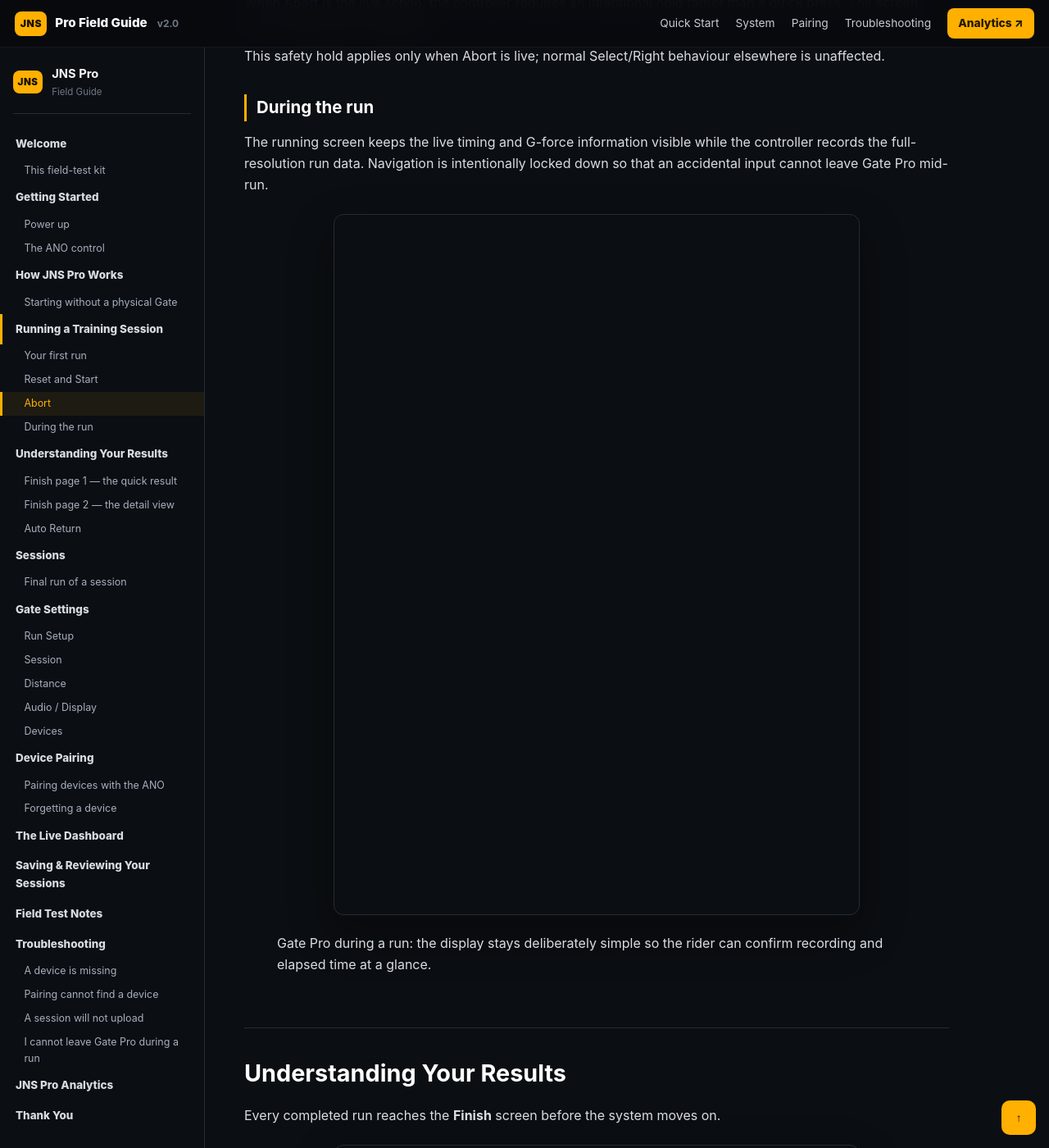
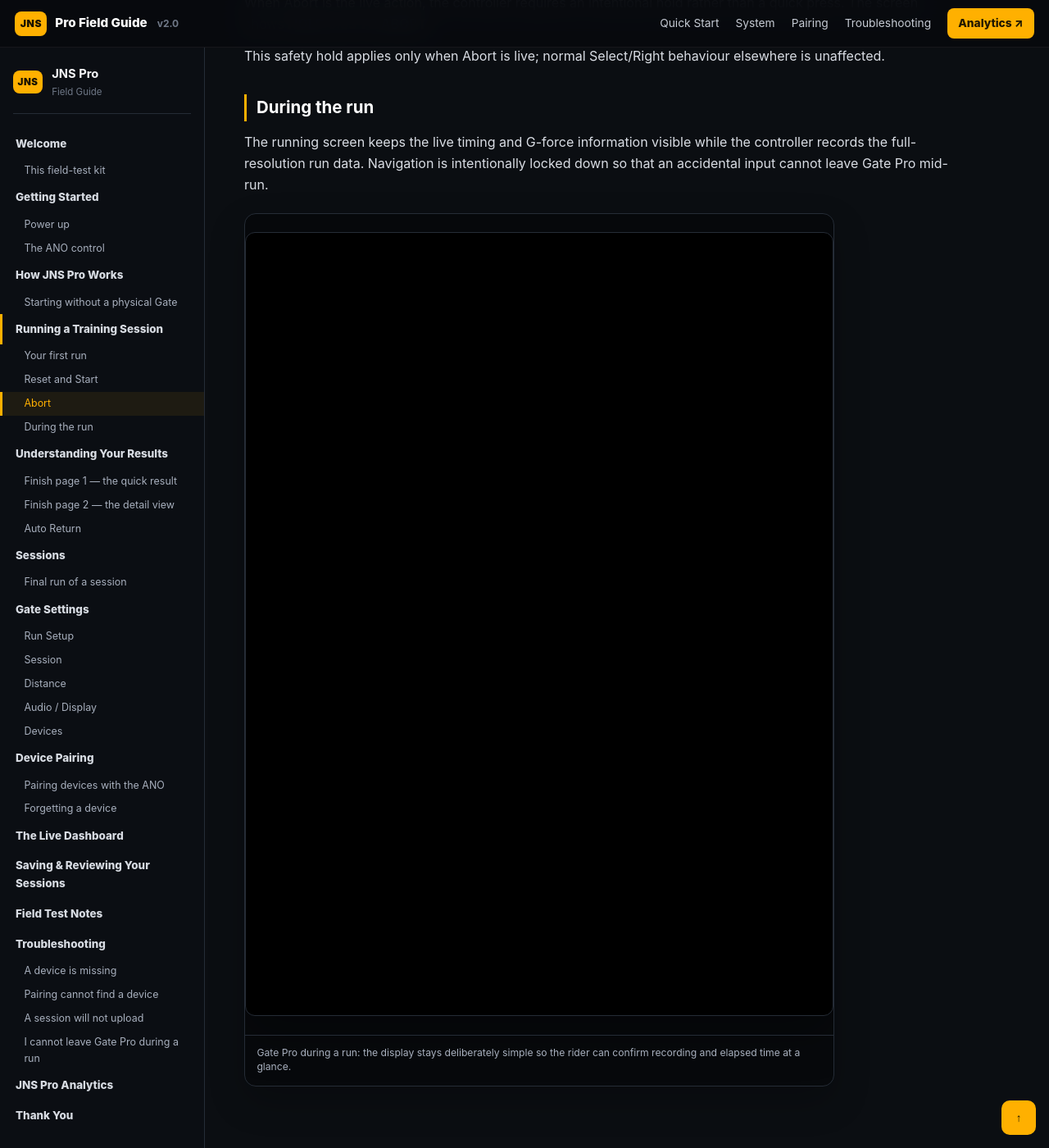
Before and after one commit to chuck808/jns-pro-field-guide, a Jekyll site: the page built from index.md, in a window 1280 px wide and 1400 px high, scrolled down 5912 px. Shown: the whole window at 82% size. Built offline with Jekyll 4.4.1, drawn with Linux system fonts in a browser that asks for light colours.

Commit message:
Style current UI figures responsively

```diff
--- a/assets/css/r3.css
+++ b/assets/css/r3.css
@@ -91,6 +91,60 @@
   font-size: .72rem;
 }
 
+/* Current controller UI mock-ups. These deliberately use the approved v2 assets,
+   not the legacy img/screens captures. */
+.guide-figure {
+  margin: 1.35rem 0 1.75rem;
+  overflow: hidden;
+  border: 1px solid var(--border);
+  border-radius: var(--radius);
+  background: #07090c;
+  box-shadow: 0 18px 44px rgba(0,0,0,.22);
+}
+
+.guide-figure img {
+  display: block;
+  width: 100%;
+  height: auto;
+  object-fit: contain;
+  background: #000;
+}
+
+.guide-figure figcaption {
+  margin: 0;
+  padding: .75rem .9rem .85rem;
+  border-top: 1px solid var(--border);
+  color: var(--ink-soft);
+  font-size: .76rem;
+  line-height: 1.45;
+}
+
+.guide-figure figcaption strong { color: #fff; }
+
+.guide-figure--screen {
+  max-width: 720px;
+}
+
+.guide-figure--pairing {
+  max-width: 780px;
+}
+
+.guide-figure--board {
+  max-width: 100%;
+}
+
+.guide-figure-grid {
+  display: grid;
+  grid-template-columns: repeat(2, minmax(0, 1fr));
+  gap: .85rem;
+  margin: 1.35rem 0 1.75rem;
+}
+
+.guide-figure-grid .guide-figure {
+  margin: 0;
+  min-width: 0;
+}
+
 /* QR-keyring use means phone ergonomics matter more than desktop decoration. */
 @media (max-width: 900px) {
   .system-grid { grid-template-columns: 1fr; }
@@ -101,6 +155,12 @@
   .hardware-card__image { min-height: 190px; border-bottom: 0; border-right: 1px solid var(--border); }
   .hardware-card__image img { height: 205px; }
   .hardware-card__body { align-self: center; }
+}
+
+@media (max-width: 700px) {
+  .guide-figure-grid { grid-template-columns: 1fr; }
+  .guide-figure--screen,
+  .guide-figure--pairing { max-width: none; }
 }
 
 @media (max-width: 620px) {
@@ -124,6 +184,10 @@
   .quick-step p { font-size: .82rem; }
   .ano-strip span { font-size: .82rem; line-height: 1.45; }
 
+  .guide-figure,
+  .guide-figure-grid { margin-top: 1rem; margin-bottom: 1.35rem; }
+  .guide-figure figcaption { padding: .65rem .72rem .72rem; font-size: .72rem; }
+
   .prose { font-size: .98rem; }
   .prose h1 { font-size: 1.65rem; }
   .prose h2 { font-size: 1.2rem; }
```
